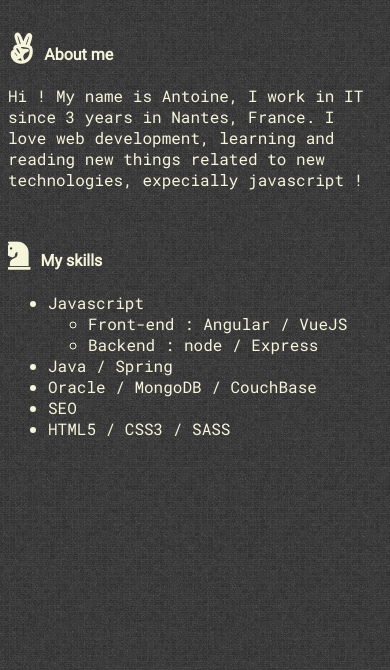
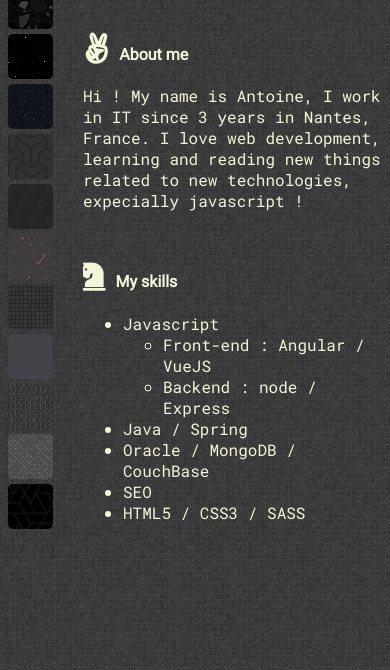
Before and after one commit to L4brax/hess, a plain HTML site: page index.html in a window 390 px wide. Shown: the part 174-844 px from the top of the page. Drawn offline with Linux system fonts and the light colour scheme.

Commit message:
background tiles fixed and working

```diff
--- a/index.html
+++ b/index.html
@@ -10,6 +10,8 @@
   <link rel="stylesheet" href="https://use.fontawesome.com/releases/v5.1.1/css/all.css" integrity="sha384-O8whS3fhG2OnA5Kas0Y9l3cfpmYjapjI0E4theH4iuMD+pLhbf6JI0jIMfYcK3yZ" crossorigin="anonymous">
 </head>
 <body>
+  <div id="background-tiles">
+  </div>
   <div class="container">
     <div class="head">
       <div>
@@ -53,20 +55,15 @@
         <li>HTML5 / CSS3 / SASS</li>
       </ul>
     </section>
-    <div class="background-tile">
-    </div>
   </div>
   <script>
     function changeBackground(name) {
-      console.log("OK");
       document.body.style.backgroundImage='url("backgrounds/'+name+'.png")';
-      console.log('url("backgrounds/'+name+'.png")');
     }
 
     for (i = 1; i < 15; i++) {
-      document.getElementsByClassName('background-tile').innerHTML += '<div onclick="changeBackground('+i+')" background-image: url("backgrounds/'+i+'.png")></div>';
+      document.getElementById('background-tiles').innerHTML += '<div onclick="changeBackground('+i+')" style="background-image: url(\'backgrounds/'+i+'.png\')"></div>';
     }
-
   </script>
 </body>
 </html>
--- a/main.css
+++ b/main.css
@@ -1,4 +1,7 @@
 body {
+  padding-top: 50px;
+  display: -ms-flex;
+  display: -webkit-flex;
   display: flex;
   justify-content: center;
   background-color: darkolivegreen;
@@ -8,7 +11,6 @@ body {
 }
 
 .container {
-  padding-top: 50px;
   width: 640px;
 }
 
@@ -68,9 +70,24 @@ h4 > i {
   margin-right: 10px;
 }
 
+#background-tiles > div {
+  border-radius: 5px;
+  width: 45px;
+  height: 45px;
+  margin-bottom: 5px;
+  cursor: pointer;
+}
+
+#background-tiles {
+  margin-right: 30px;
+}
+
 @media screen and (max-width: 640px) {
   .container {
     width: 100%;
+  }
+
+  body {
     padding-top: 0px;
   }
 }
@@ -93,12 +110,3 @@ h4 > i {
     width: 90px;
   }
 }
-
-.background-tile > div {
-  border: 2px solid beige;
-  border-radius: 5px;
-  width: 40px;
-  height: 40px;
-  margin-bottom: 5px;
-  cursor: pointer;
-}
```
